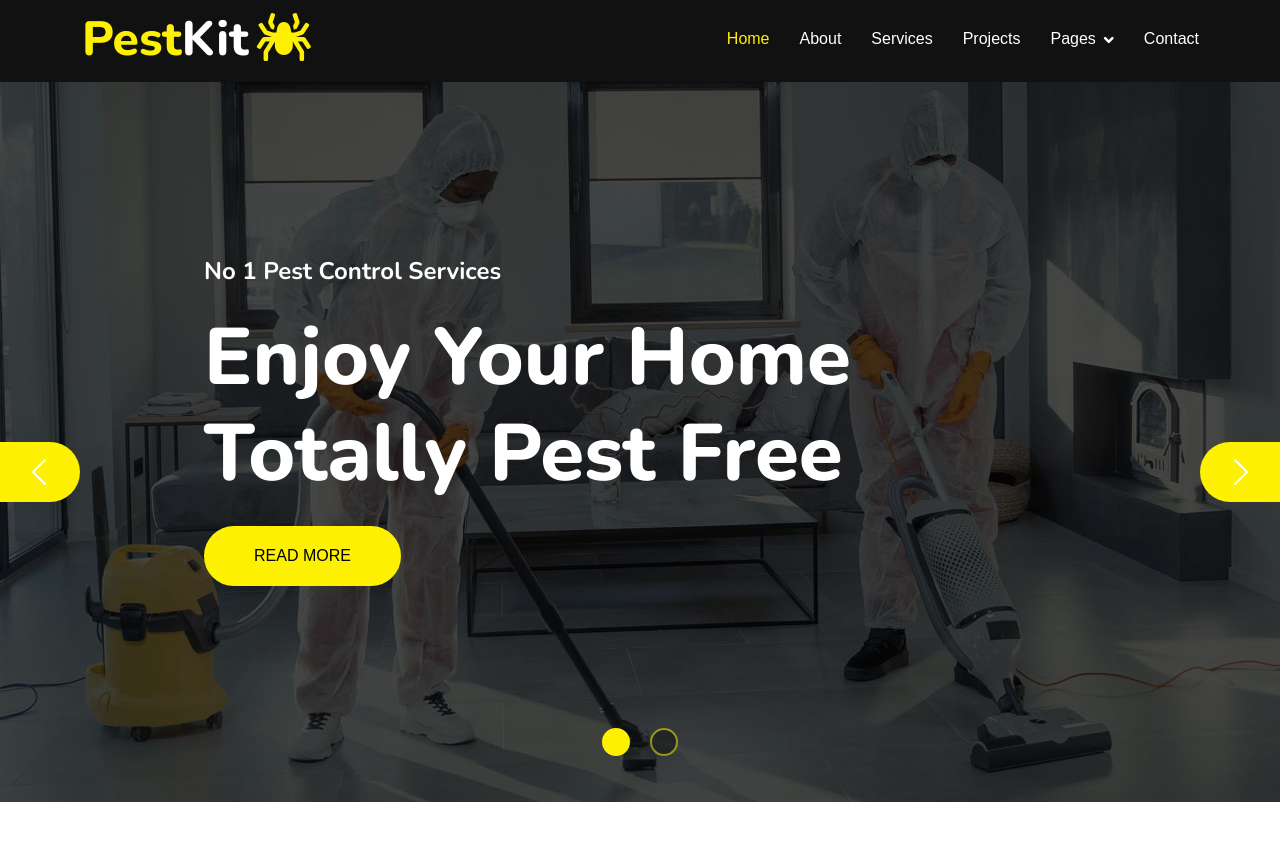
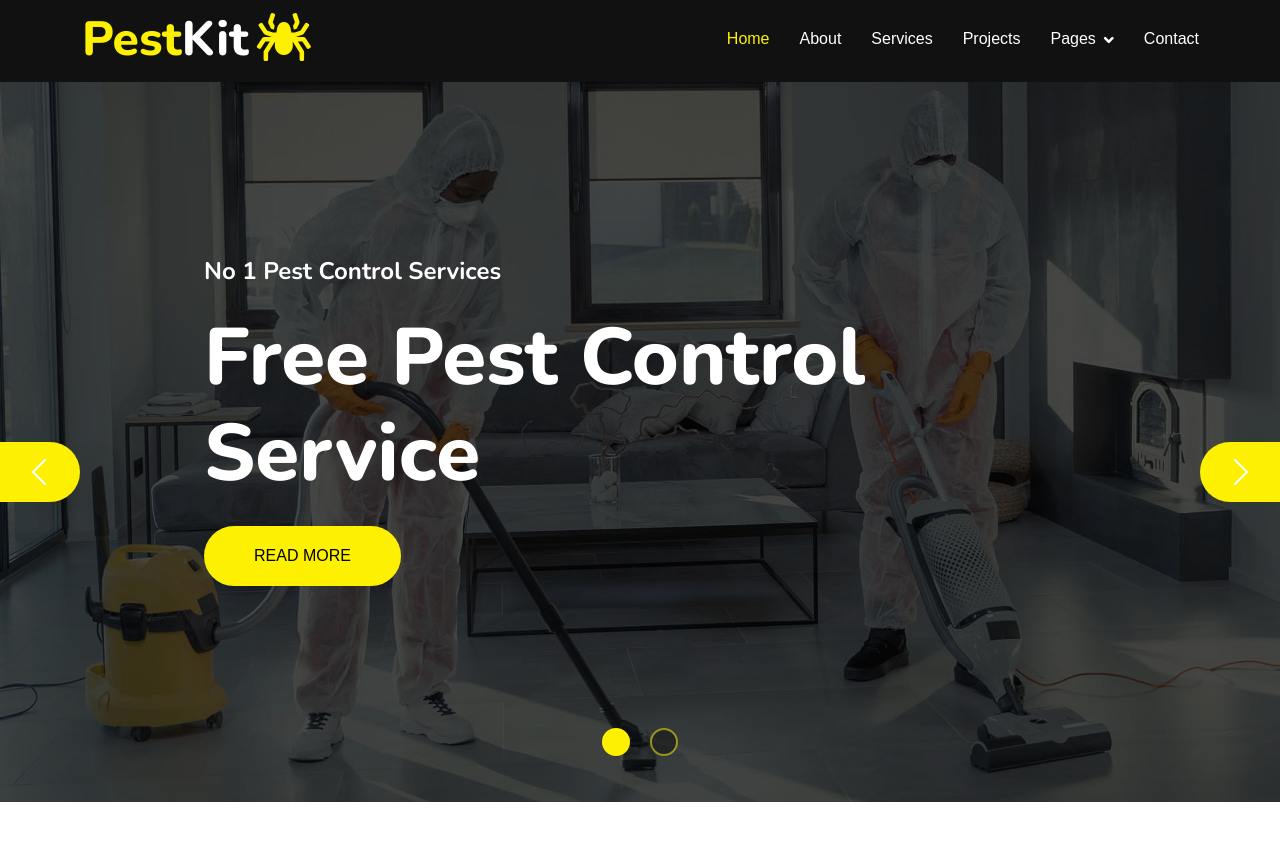
Before and after one commit to Areebmalik8888/pestcontol.new, a plain HTML site: page index.html in a window 1280 px wide. Shown: the part 55-896 px from the top of the page. Drawn offline with nearby package versions, Linux system fonts and the light colour scheme.

Commit message:
Update index.html

```diff
--- a/index.html
+++ b/index.html
@@ -117,7 +117,7 @@
                         <div class="carousel-caption">
                             <div class="container carousel-content">
                                 <h4 class="text-white mb-4 animated slideInDown">No 1 Pest Control Services</h4>
-                                <h1 class="text-white display-1 mb-4 animated slideInDown">Enjoy Your Home Totally Pest Free</h1>
+                                <h1 class="text-white display-1 mb-4 animated slideInDown">Free Pest Control Service</h1>
                                 <a href="" class="me-2"><button type="button" class="px-5 py-3 btn btn-primary border-2 rounded-pill animated slideInDown">Read More</button></a>
                             </div>
                         </div>
```
